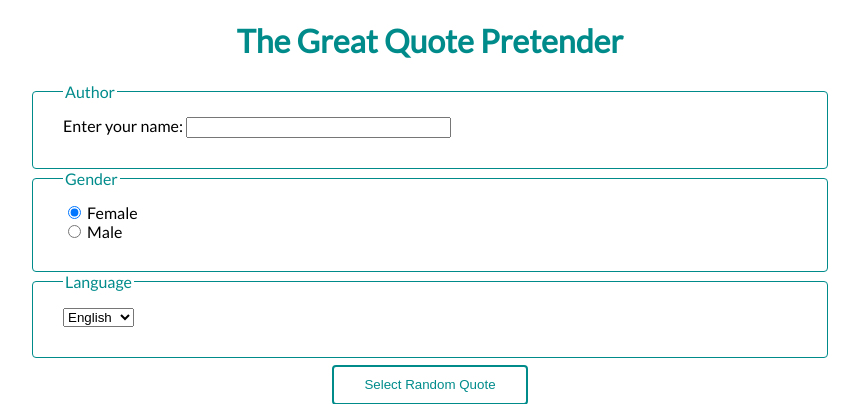
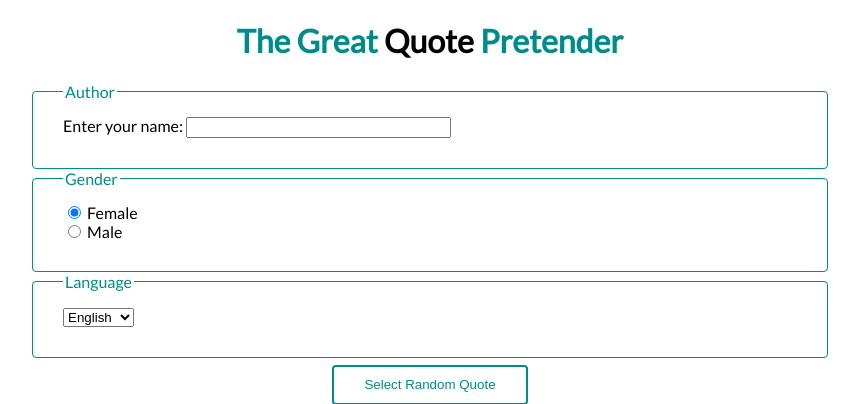
Before and after one commit to nekoCC01/DWA-Project02, a PHP site: page / in a window 1280 px wide. Shown: the top 404 px of the page, without its empty margins (210-1069 px from the left). Run offline with PHP 8.4, Linux system fonts and the light colour scheme; some web fonts are replaced.

Commit message:
additional style for heading

```diff
--- a/css/styles.css
+++ b/css/styles.css
@@ -8,6 +8,12 @@ h1 {
 h1, legend {
     color: darkcyan;
 }
+
+h1 span {
+    color: black;
+}
+
+
 .container {
     margin: 0 auto;
     width: 800px;
--- a/index.php
+++ b/index.php
@@ -15,7 +15,7 @@
 <body>
 
 <div class="container">
-    <h1>The Great Quote Pretender</h1>
+    <h1>The Great <span>Quote</span> Pretender</h1>
     <div class="form_container <?= $class_form ?>">
         <form method="GET" action="/">
             <fieldset>
```
